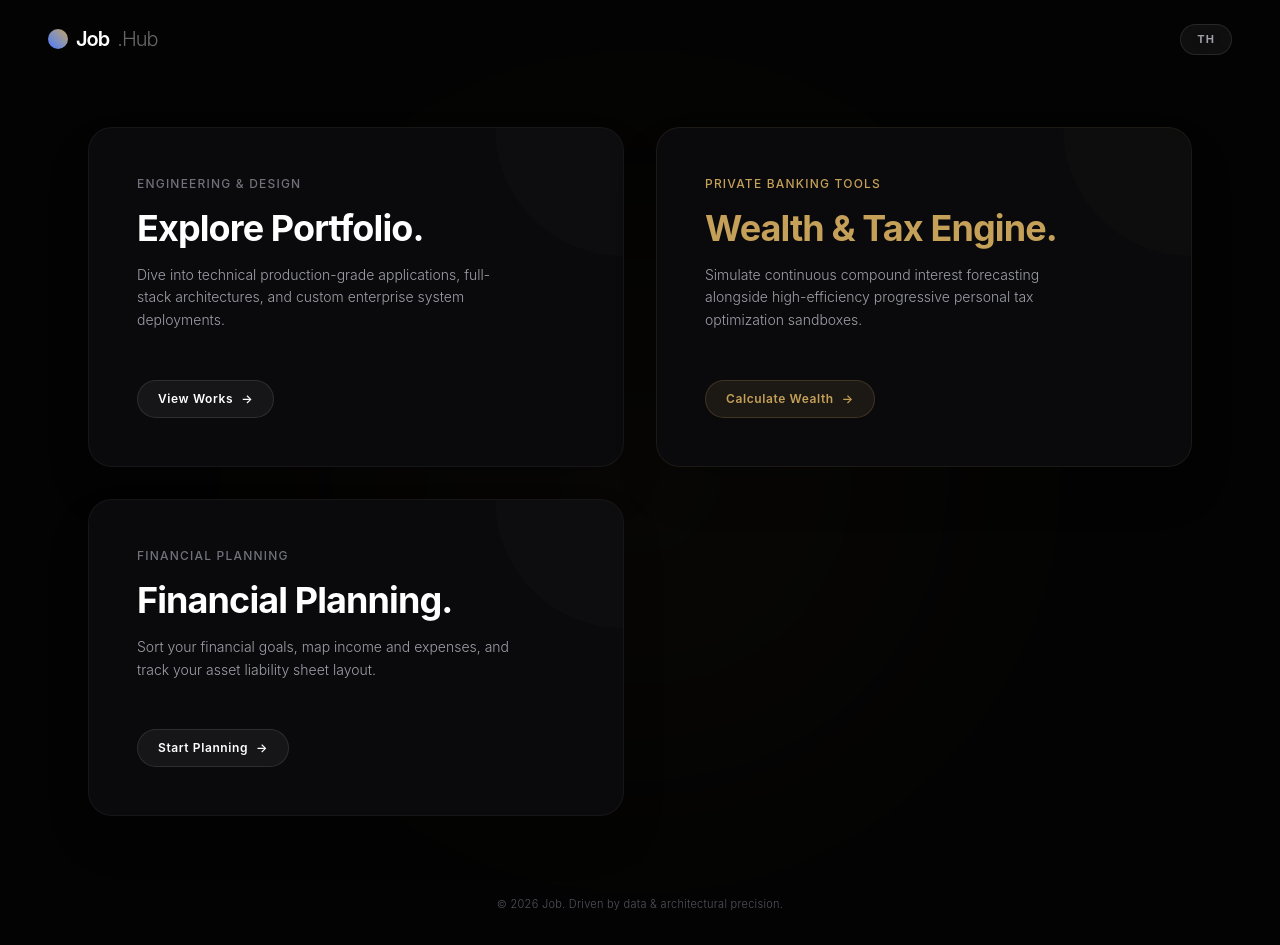
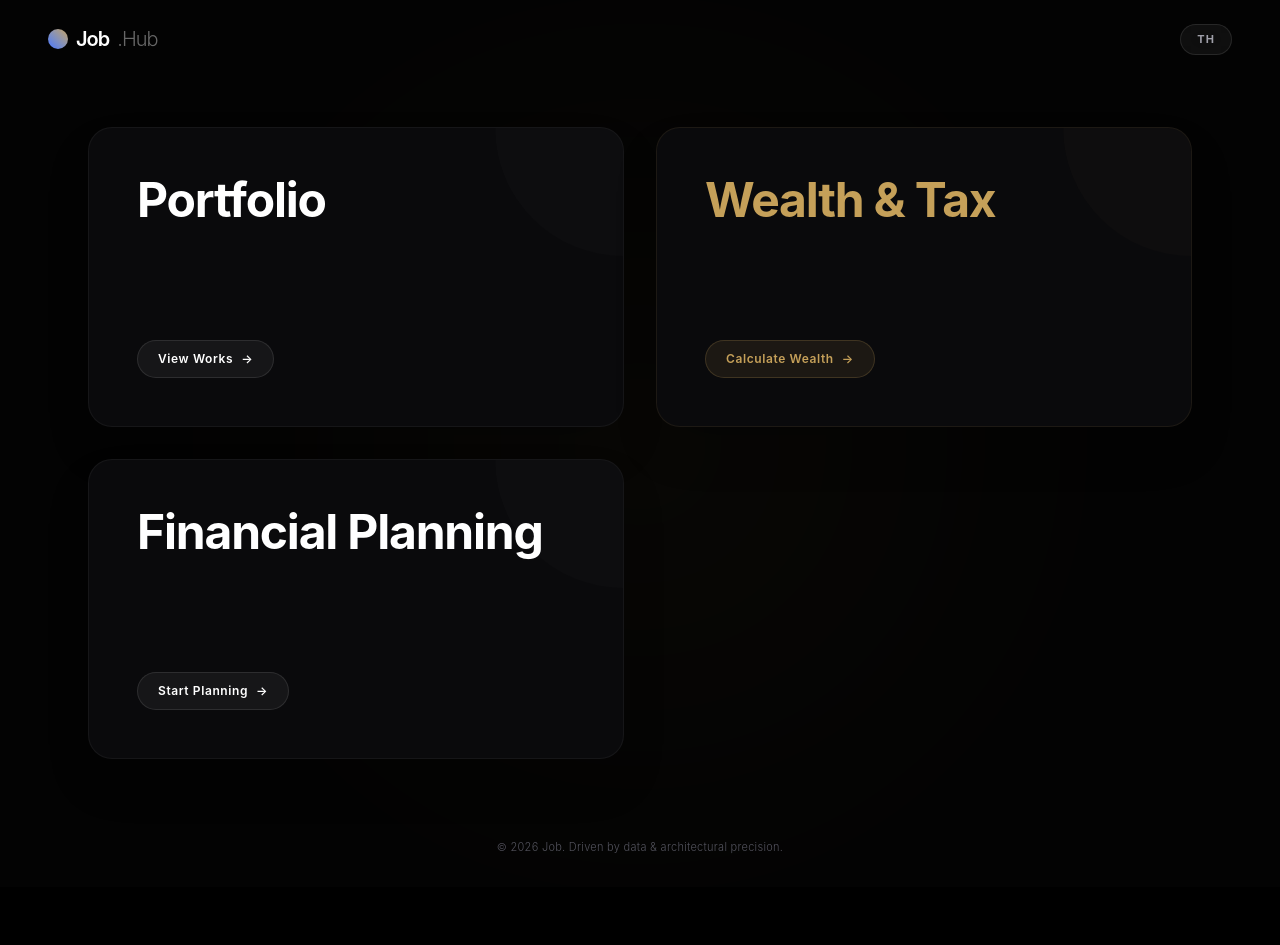
Before and after one commit to jopjop321/portfolio, a React (Vite) app: page / in a window 1280 px wide. After the commit the page ends 887 px from the top, so only its background shows below. Built offline with nearby package versions, Linux system fonts and the light colour scheme.

Commit message:
ลองเชื่อมweb ครั้งที่ 1
เปลี่ยการ์ดใหม่ ตัดข้อความไม่จำเป็นทิ้ง

```diff
--- a/src/Home.jsx
+++ b/src/Home.jsx
@@ -32,82 +32,58 @@ function Home() {
       <main className="w-full max-w-6xl mx-auto px-6 relative z-10 my-auto py-12">
         <div className="grid grid-cols-1 md:grid-cols-2 gap-8 items-stretch">
 
-          {/* การ์ดฝั่งซ้าย: Portfolio (ผลงานพัฒนาซอฟต์แวร์) */}
+          {/* การ์ดฝั่งซ้าย: Portfolio */}
           <motion.div
             initial={{ opacity: 0, x: -30 }}
             animate={{ opacity: 1, x: 0 }}
             transition={{ duration: 0.8, ease: [0.16, 1, 0.3, 1] }}
           >
-            <Link to="/portfolio" className="group block h-full bg-[#0A0A0C] border border-white/5 hover:border-zinc-700/50 rounded-3xl p-8 md:p-12 relative overflow-hidden transition-all duration-500 shadow-2xl hover:shadow-[0_10px_40px_rgba(255,255,255,0.02)]">
+            <Link to="/portfolio" className="group flex flex-col h-full min-h-[300px] justify-between bg-[#0A0A0C] border border-white/5 hover:border-zinc-700/50 rounded-3xl p-8 md:p-12 relative overflow-hidden transition-all duration-500 shadow-2xl hover:shadow-[0_10px_40px_rgba(255,255,255,0.02)]">
               <div className="absolute top-0 right-0 w-32 h-32 bg-white/[0.01] rounded-bl-full group-hover:bg-white/[0.02] transition-colors duration-500" />
 
-              <span className="text-xs uppercase tracking-widest text-zinc-500 font-medium block mb-4">
-                {lang === 'en' ? 'Engineering & Design' : 'วิศวกรรมและการออกแบบ'}
-              </span>
-              <h2 className="text-3xl md:text-4xl font-bold tracking-tight text-white mb-4 group-hover:text-zinc-200 transition-colors">
-                {lang === 'en' ? 'Explore Portfolio.' : 'สำรวจพอร์ตโฟลิโอ.'}
+              <h2 className="text-4xl md:text-5xl font-bold tracking-tight text-white group-hover:text-zinc-200 transition-colors">
+                {lang === 'en' ? 'Portfolio' : 'พอร์ตโฟลิโอ'}
               </h2>
-              <p className="text-sm text-zinc-400 leading-relaxed font-light mb-12 max-w-sm">
-                {lang === 'en'
-                  ? 'Dive into technical production-grade applications, full-stack architectures, and custom enterprise system deployments.'
-                  : 'เจาะลึกระบบซอฟต์แวร์ประยุกต์ สถาปัตยกรรมระบบ และแพลตฟอร์มบริหารจัดการหน้าร้านที่ถูกพัฒนาขึ้นจริง'}
-              </p>
 
-              <div className="text-xs font-semibold tracking-wider text-white bg-white/5 border border-white/10 rounded-full px-5 py-2.5 inline-flex items-center gap-2 group-hover:bg-white group-hover:text-black transition-all duration-300">
+              <div className="text-xs font-semibold tracking-wider text-white bg-white/5 border border-white/10 rounded-full px-5 py-2.5 inline-flex items-center gap-2 w-fit group-hover:bg-white group-hover:text-black transition-all duration-300">
                 {lang === 'en' ? 'View Works' : 'ดูรายการผลงาน'} <span>→</span>
               </div>
             </Link>
           </motion.div>
 
-          {/* การ์ดฝั่งขวา: Wealth Management (Tax Engine & Analytics) */}
+          {/* การ์ดฝั่งขวา: Wealth Management */}
           <motion.div
             initial={{ opacity: 0, x: 30 }}
             animate={{ opacity: 1, x: 0 }}
             transition={{ duration: 0.8, ease: [0.16, 1, 0.3, 1], delay: 0.1 }}
           >
-            <Link to="/wealth" className="group block h-full bg-[#0A0A0C] border border-[#C5A059]/10 hover:border-[#C5A059]/40 rounded-3xl p-8 md:p-12 relative overflow-hidden transition-all duration-500 shadow-2xl hover:shadow-[0_10px_40px_rgba(197,160,89,0.03)]">
+            <Link to="/wealth" className="group flex flex-col h-full min-h-[300px] justify-between bg-[#0A0A0C] border border-[#C5A059]/10 hover:border-[#C5A059]/40 rounded-3xl p-8 md:p-12 relative overflow-hidden transition-all duration-500 shadow-2xl hover:shadow-[0_10px_40px_rgba(197,160,89,0.03)]">
               <div className="absolute top-0 right-0 w-32 h-32 bg-[#C5A059]/[0.02] rounded-bl-full group-hover:bg-[#C5A059]/[0.04] transition-colors duration-500" />
 
-              <span className="text-xs uppercase tracking-widest text-[#C5A059] font-medium block mb-4">
-                {lang === 'en' ? 'Private Banking Tools' : 'ระบบจัดการความมั่งคั่ง'}
-              </span>
-              <h2 className="text-3xl md:text-4xl font-bold tracking-tight text-[#C5A059] mb-4 group-hover:text-[#dfb76c] transition-colors">
-                {lang === 'en' ? 'Wealth & Tax Engine.' : 'ระบบคำนวณและวางแผนภาษี.'}
+              <h2 className="text-4xl md:text-5xl font-bold tracking-tight text-[#C5A059] group-hover:text-[#dfb76c] transition-colors">
+                {lang === 'en' ? 'Wealth & Tax' : 'ภาษีและความมั่งคั่ง'}
               </h2>
-              <p className="text-sm text-zinc-400 leading-relaxed font-light mb-12 max-w-sm">
-                {lang === 'en'
-                  ? 'Simulate continuous compound interest forecasting alongside high-efficiency progressive personal tax optimization sandboxes.'
-                  : 'แบบจำลองการเติบโตของสินทรัพย์ทบต้น พร้อมห้องทดลองสิทธิ์หักลดหย่อนภาษีบุคคลธรรมดาที่มีความถูกต้องแม่นยำสูง'}
-              </p>
 
-              <div className="text-xs font-semibold tracking-wider text-[#C5A059] bg-[#C5A059]/10 border border-[#C5A059]/20 rounded-full px-5 py-2.5 inline-flex items-center gap-2 group-hover:bg-[#C5A059] group-hover:text-black transition-all duration-300">
-                {t.btnCalculate || 'Launch Tool'} <span>→</span>
+              <div className="text-xs font-semibold tracking-wider text-[#C5A059] bg-[#C5A059]/10 border border-[#C5A059]/20 rounded-full px-5 py-2.5 inline-flex items-center gap-2 w-fit group-hover:bg-[#C5A059] group-hover:text-black transition-all duration-300">
+                {t.btnCalculate || (lang === 'en' ? 'Launch Tool' : 'เริ่มคำนวณ')} <span>→</span>
               </div>
             </Link>
           </motion.div>
 
-          {/* การ์ดใบที่ 3: ระบบวางแผนการเงิน (ไหลลงมาอยู่แถวที่ 2 อัตโนมัติด้วยขนาดเท่าเดิม) */}
+          {/* การ์ดใบที่ 3: ระบบวางแผนการเงิน */}
           <motion.div
             initial={{ opacity: 0, y: 30 }}
             animate={{ opacity: 1, y: 0 }}
             transition={{ duration: 0.8, ease: [0.16, 1, 0.3, 1], delay: 0.15 }}
           >
-            <Link to="/planning" className="group block h-full bg-[#0A0A0C] border border-white/5 hover:border-zinc-700/50 rounded-3xl p-8 md:p-12 relative overflow-hidden transition-all duration-500 shadow-2xl hover:shadow-[0_10px_40px_rgba(255,255,255,0.02)]">
+            <Link to="/planning" className="group flex flex-col h-full min-h-[300px] justify-between bg-[#0A0A0C] border border-white/5 hover:border-zinc-700/50 rounded-3xl p-8 md:p-12 relative overflow-hidden transition-all duration-500 shadow-2xl hover:shadow-[0_10px_40px_rgba(255,255,255,0.02)]">
               <div className="absolute top-0 right-0 w-32 h-32 bg-white/[0.01] rounded-bl-full group-hover:bg-white/[0.02] transition-colors duration-500" />
 
-              <span className="text-xs uppercase tracking-widest text-zinc-500 font-medium block mb-4">
-                {lang === 'en' ? 'Financial Planning' : 'การวางแผนการเงิน'}
-              </span>
-              <h2 className="text-3xl md:text-4xl font-bold tracking-tight text-white mb-4 group-hover:text-zinc-200 transition-colors">
-                {lang === 'en' ? 'Financial Planning.' : 'ระบบวางแผนการเงิน.'}
+              <h2 className="text-4xl md:text-5xl font-bold tracking-tight text-white group-hover:text-zinc-200 transition-colors">
+                {lang === 'en' ? 'Financial Planning' : 'วางแผนการเงิน'}
               </h2>
-              <p className="text-sm text-zinc-400 leading-relaxed font-light mb-12 max-w-sm">
-                {lang === 'en'
-                  ? 'Sort your financial goals, map income and expenses, and track your asset liability sheet layout.'
-                  : 'จัดอันดับความกกังวลทางการเงิน จัดหมวดหมู่รายรับ รายจ่าย และพอร์ตทรัพย์สินหนี้สินด้วยวิธีพับกระดาษ'}
-              </p>
 
-              <div className="text-xs font-semibold tracking-wider text-white bg-white/5 border border-white/10 rounded-full px-5 py-2.5 inline-flex items-center gap-2 group-hover:bg-white group-hover:text-black transition-all duration-300">
+              <div className="text-xs font-semibold tracking-wider text-white bg-white/5 border border-white/10 rounded-full px-5 py-2.5 inline-flex items-center gap-2 w-fit group-hover:bg-white group-hover:text-black transition-all duration-300">
                 {lang === 'en' ? 'Start Planning' : 'เริ่มต้นวางแผนการเงิน'} <span>→</span>
               </div>
             </Link>
```
Also changed, not shown: vercel.json.
